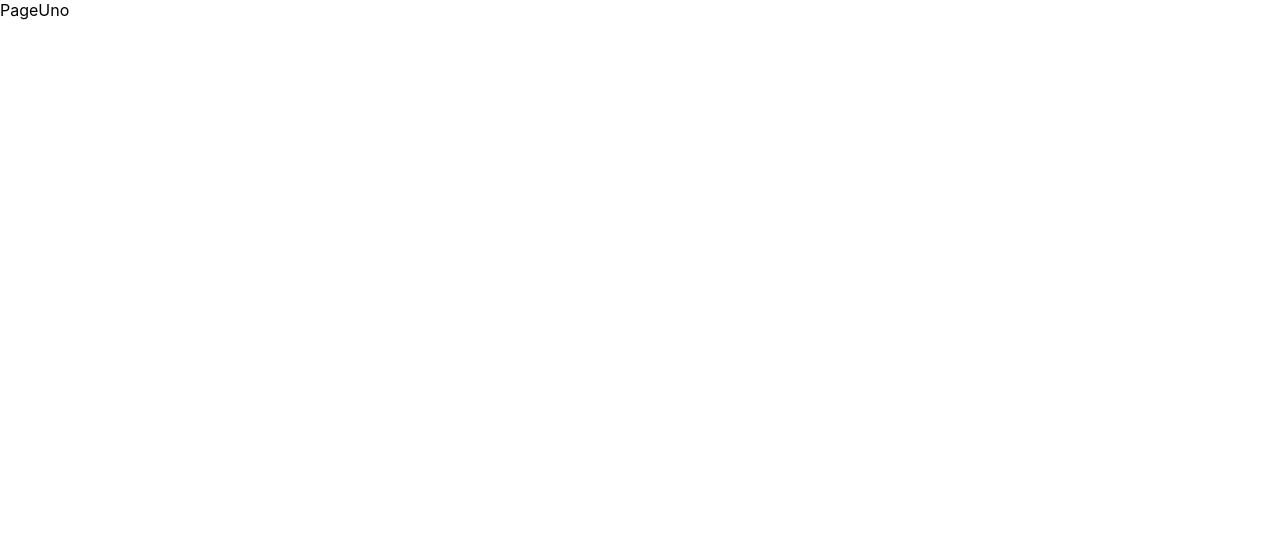
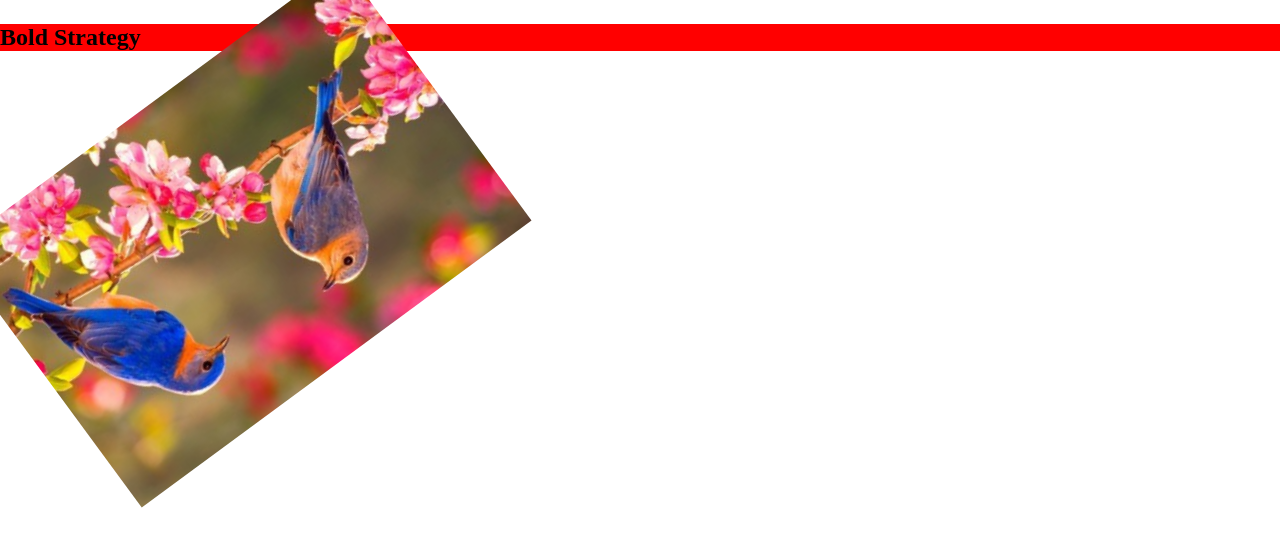
Before and after one commit to michaelab24/classic-mess-around, a React (Create React App) app in the folder my-app/: page / in a window 1280 px wide. Shown: the top 546 px of the page. Built offline with nearby package versions, Linux system fonts and the light colour scheme.

Commit message:
page uno has a start

```diff
--- a/my-app/src/App.js
+++ b/my-app/src/App.js
@@ -1,6 +1,6 @@
 import React from 'react';
 // import logo from './logo.svg';
-// import birds from './birds.jpg';
+import birds from './birds.jpg';
 import PageUno from './components/PageUno';
 // import '../assets/front'
 import './App.css';
@@ -10,6 +10,7 @@ function App() {
 
     <div>
       <PageUno></PageUno>
+      <img src={birds} className="App-Logo" alt="logo" />
 
     </div>
     // <div className="App">
--- a/my-app/src/components/PageUno.js
+++ b/my-app/src/components/PageUno.js
@@ -1,10 +1,19 @@
 import React from 'react'
+
 
 export default function PageUno() {
   return (
-    <div>PageUno</div>
+    <div className="Uno">
+      <header className="UnoHeader">
+        <p className="One">
+          Bold Strategy
+        </p>
+      </header>
+
+    </div>
   )
 }
+
 
 //1. need photos
 //2. bring them into the component
--- a/my-app/src/index.css
+++ b/my-app/src/index.css
@@ -11,3 +11,13 @@ code {
   font-family: source-code-pro, Menlo, Monaco, Consolas, 'Courier New',
     monospace;
 }
+
+.Uno {
+  background-color: rgb(255, 0, 0)
+}
+
+.One {
+  font-family: 'Droid Sans';
+  font-weight: bold;
+  font-size: 1.5em;
+}
```
Also changed, not shown: my-app/src/birds.jpg (renamed from my-app/src/birds (2).jpg).
